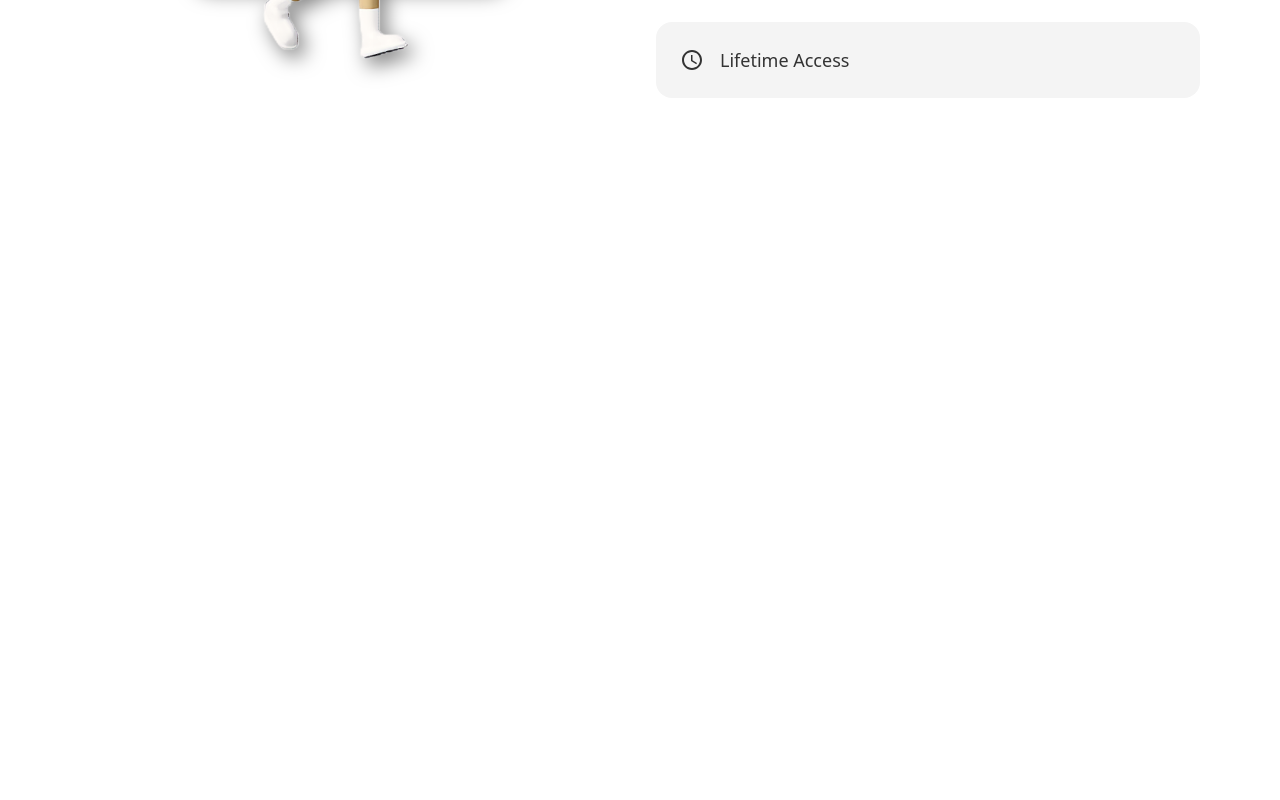
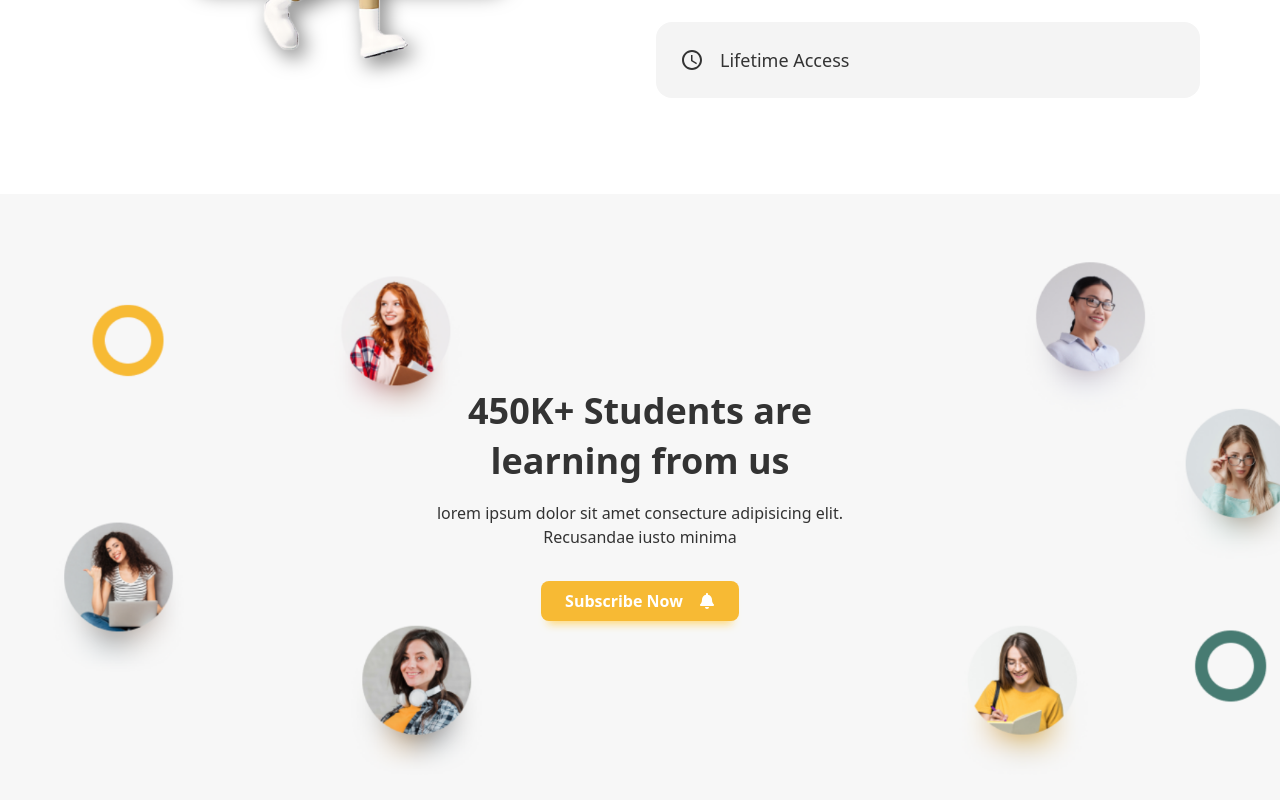
Before and after one commit to Nafiz7D/E-Learning-Edu, a React (Vite) app: page / in a window 1280 px wide. Shown: the part 1571-2371 px from the top of the page. Before the commit the page ends 1765 px from the top, so only its background shows below. Built offline with nearby package versions, Linux system fonts and the light colour scheme.

Commit message:
added subcribe section

```diff
--- a/src/App.jsx
+++ b/src/App.jsx
@@ -3,6 +3,7 @@ import Navbar from "./components/Navbar/Navbar";
 import Hero from "./components/Hero/Hero";
 import Services from "./components/Services/Services";
 import Banner from "./components/Banner/Banner";
+import Subcribe from "./components/Subcribe/Subcribe";
 
 const App = () => {
   return (
@@ -10,6 +11,7 @@ const App = () => {
       <Hero />
       <Services />
       <Banner />
+      <Subcribe />
     </main>
   );
 };
--- /dev/null
+++ b/src/components/Subcribe/Subcribe.jsx
@@ -0,0 +1,50 @@
+import React from "react";
+import { FaBell } from "react-icons/fa";
+import BgImage from "../../assets/bg.png";
+import { motion } from "framer-motion";
+
+const bgStyle = {
+  backgroundImage: `url(${BgImage})`,
+  backgroundRepeat: "no-repeat",
+  backgroundSize: "cover",
+  backgroundPositiion: "center",
+};
+
+const Subcribe = () => {
+  return (
+    <section className="bg-[#f7f7f7]">
+      <motion.div
+        initial={{ opacity: 0 }}
+        whileInView={{ opacity: 1 }}
+        style={bgStyle}
+        className="container py-24 md:py-48"
+      >
+        <motion.div
+          initial={{ opacity: 0, scale: 0.5 }}
+          whileInView={{ opacity: 1, scale: 1 }}
+          transition={{ duration: 0.6, ease: "easeInOut" }}
+          className="flex flex-col justify-center"
+        >
+          <div className="text-center space-y-4 lg:max-w-[430px] mx-auto">
+            <h1 className="text-4xl font-bold !leading-snug">
+              450K+ Students are learning from us
+            </h1>
+            <p>
+              lorem ipsum dolor sit amet consecture adipisicing elit. Recusandae
+              iusto minima{" "}
+            </p>
+            <a
+              className="primary-btn !mt-8 inline-flex items-center gap-4 group"
+              href=""
+            >
+              Subscribe Now
+              <FaBell className="group-hover:animate-bounce group-hover:text-lg duration-200" />
+            </a>
+          </div>
+        </motion.div>
+      </motion.div>
+    </section>
+  );
+};
+
+export default Subcribe;
```
